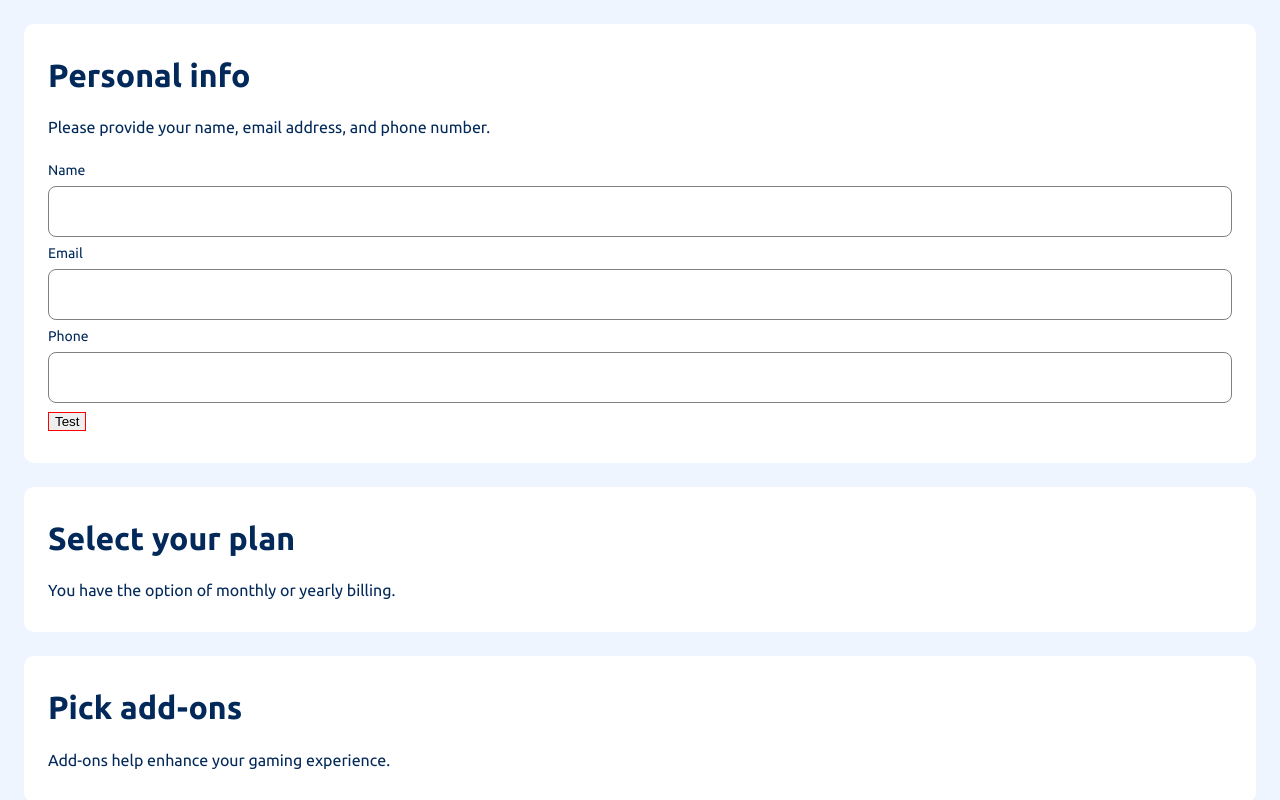
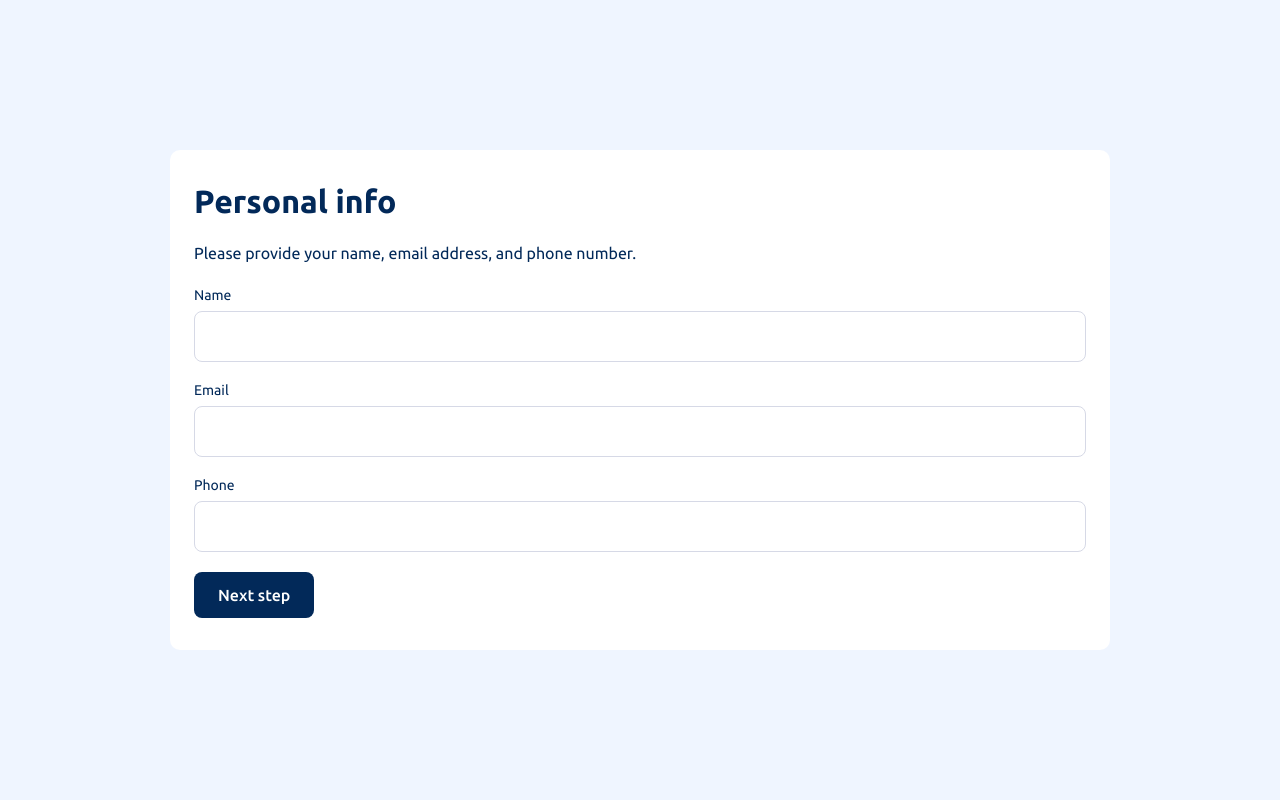
Before and after one commit to philligan/multi-step-form, a React (Create React App) app: page / in a window 1280 px wide. Shown: the top 800 px of the page. Built offline with nearby package versions, Linux system fonts and the light colour scheme.

Commit message:
Contined layout work and setup of styles

```diff
--- a/public/index.html
+++ b/public/index.html
@@ -31,7 +31,7 @@
   </head>
   <body>
     <noscript>You need to enable JavaScript to run this app.</noscript>
-    <div id="root"></div>
+    <main id="root"></main>
     <!--
       This HTML file is a template.
       If you open it directly in the browser, you will see an empty page.
--- a/src/components/App/App.jsx
+++ b/src/components/App/App.jsx
@@ -1,4 +1,5 @@
 import '../../styles/_colors.scss';
+import '../../styles/_fonts.scss';
 import '../../styles/_functions.scss';
 import '../../styles/_page.scss';
 import '../../styles/_units.scss';
@@ -14,21 +15,31 @@ function App() {
     <>
       <PanelWrapper title='Personal info' desc='Please provide your name, email address, and phone number.'>
         <FormWrapper>
+          <div>
             <FieldLabel>Name</FieldLabel>
             <InputField />
+          </div>
+          <div>
             <FieldLabel>Email</FieldLabel>
             <InputField />
+          </div>
+          <div>
             <FieldLabel>Phone</FieldLabel>
             <InputField />
-          <Button type='submit'>Test</Button>
+          </div>
+          <div>
+            <Button type='submit'>Next step</Button>
+          </div>
         </FormWrapper>
       </PanelWrapper>
-      <PanelWrapper title='Select your plan' desc='You have the option of monthly or yearly billing.'>
+
+      {/* TODO: Hook up other step panels */}
+      {/* <PanelWrapper title='Select your plan' desc='You have the option of monthly or yearly billing.'>
       </PanelWrapper>
       <PanelWrapper title='Pick add-ons' desc='Add-ons help enhance your gaming experience.'>
       </PanelWrapper>
       <PanelWrapper title='Finishing up' desc='Double-check everything looks OK before confirming.'>
-      </PanelWrapper>
+      </PanelWrapper> */}
     </>
   );
 }
--- a/src/components/Button/Button.jsx
+++ b/src/components/Button/Button.jsx
@@ -1,6 +1,6 @@
 import './Button.scss';
 
-function Button({ className, children, type }) {
+function Button({ children, type }) {
   return (
     <button className="button" type={type}>
       {children}
--- a/src/components/Button/Button.scss
+++ b/src/components/Button/Button.scss
@@ -1,3 +1,22 @@
+@use 'sass:math';
+@import "../../styles/functions";
+
 .button {
-  border: 1px solid red;
+  margin: 0;
+  padding: 0;
+  padding: px-to-rem(14) px-to-rem(24);
+  background-color: var(--color-primary);
+  border: 0;
+  border-radius: 8px;
+  color: var(--color-white);
+  font-family: Ubuntu, sans-serif;
+  font-size: px-to-rem(16);
+  font-weight: var(--font-weight-semi);
+  line-height: math.div(18, 16);
+  cursor: pointer;
+
+  &:hover,
+  &:active {
+    background-color: var(--color-secondary-button);
+  }
 }
--- a/src/components/FormWrapper/FormWrapper.scss
+++ b/src/components/FormWrapper/FormWrapper.scss
@@ -1 +1,5 @@
-.form-wrapper {}
+.form-wrapper {
+  display: flex;
+  flex-direction: column;
+  gap: var(--spacing-md)
+}
--- a/src/components/PanelWrapper/PanelWrapper.scss
+++ b/src/components/PanelWrapper/PanelWrapper.scss
@@ -7,8 +7,10 @@
   gap: var(--spacing-lg);
   margin: var(--spacing-lg);
   padding: var(--spacing-xl) var(--spacing-lg);
+  width: 100%;
+  max-width: px-to-rem(940);
   background-color: var(--color-white);
-  border-radius: 10px;
+  border-radius: 10px
 }
 
 .panel-wrapper__title {
--- a/src/styles/_breakpoints.scss
+++ b/src/styles/_breakpoints.scss
@@ -0,0 +1,5 @@
+$mq-xs: 20em; // 320px
+$mq-sm: 36em; // 576px
+$mq-md: 48em; // 768px
+$mq-lg: 64em; // 1024px
+$mq-xl: 75em; // 1200px
--- a/src/styles/_colors.scss
+++ b/src/styles/_colors.scss
@@ -1,5 +1,17 @@
 :root {
+  --color-accent-light: #BEE2fD;
+  --color-accent-one: #483EFF;
+  --color-accent-three: #f9818E;
+  --color-accent-two: #FFAF7E;
+  --color-bg-border: #D6D9E6;
   --color-bg: #EFF5FF;
-  --color-fg: #022959;
+  --color-black: #000;
+  --color-error: #EE374A;
+  --color-grey: #727588;
+  --color-primary: #022959;
+  --color-secondary-bg: #6259FF;
+  --color-secondary-button: #928CFF;
+  --color-secondary-light: #ABBCFF;
+  --color-secondary-lightest: #F8F9FF;
   --color-white: #FFF;
 }
--- a/src/styles/_fonts.scss
+++ b/src/styles/_fonts.scss
@@ -1,9 +1,12 @@
 @import './functions';
 
-$font-size-regular: px-to-rem(16px);
-$font-size-lg: px-to-rem(24px);
-$font-size-xl: px-to-rem(32px);
-$font-weight-thin: 100;
-$font-weight-regular: 300;
-$font-weight-semi-bold: 500;
-$font-weight-bold: 700;
+$font-size-regular: px-to-rem(16);
+$font-size-lg: px-to-rem(24);
+$font-size-xl: px-to-rem(32);
+
+:root{
+  --font-weight-thin: 100;
+  --font-weight-reg: 300;
+  --font-weight-semi: 500;
+  --font-weight-bold: 700;
+}
--- a/src/styles/_functions.scss
+++ b/src/styles/_functions.scss
@@ -1,5 +1,5 @@
 @use 'sass:math';
 
 @function px-to-rem($size) {
-  @return #{math.div($size, 16px)}rem;
+  @return #{math.div($size, 16)}rem;
 }
--- a/src/styles/_page.scss
+++ b/src/styles/_page.scss
@@ -1,3 +1,5 @@
+@import './breakpoints';
+
 html {
   height: 100%;
   box-sizing: border-box;
@@ -18,8 +20,17 @@ html {
 body {
   margin: 0;
   background: var(--color-bg);
-  color: var(--color-fg);
+  color: var(--color-primary);
   font-family: Ubuntu, sans-serif;
   -webkit-font-smoothing: antialiased;
   -moz-osx-font-smoothing: grayscale;
 }
+
+main {
+  @media (width > $mq-lg) {
+    display: grid;
+    padding: var(--spacing-lg);
+    height: 100vh;
+    place-items: center;
+  }
+}
--- a/src/styles/_units.scss
+++ b/src/styles/_units.scss
@@ -1,9 +1,9 @@
 @import './functions';
 
 :root{
-  --spacing-xs: #{px-to-rem(3px)};
-  --spacing-sm: #{px-to-rem(6px)};
-  --spacing-md: #{px-to-rem(12px)};
-  --spacing-lg: #{px-to-rem(24px)};
-  --spacing-xl: #{px-to-rem(32px)};
+  --spacing-xs: #{px-to-rem(3)};
+  --spacing-sm: #{px-to-rem(6)};
+  --spacing-md: #{px-to-rem(12)};
+  --spacing-lg: #{px-to-rem(24)};
+  --spacing-xl: #{px-to-rem(32)};
 }
```
Lines whose indentation alone changed are shown as unchanged.
